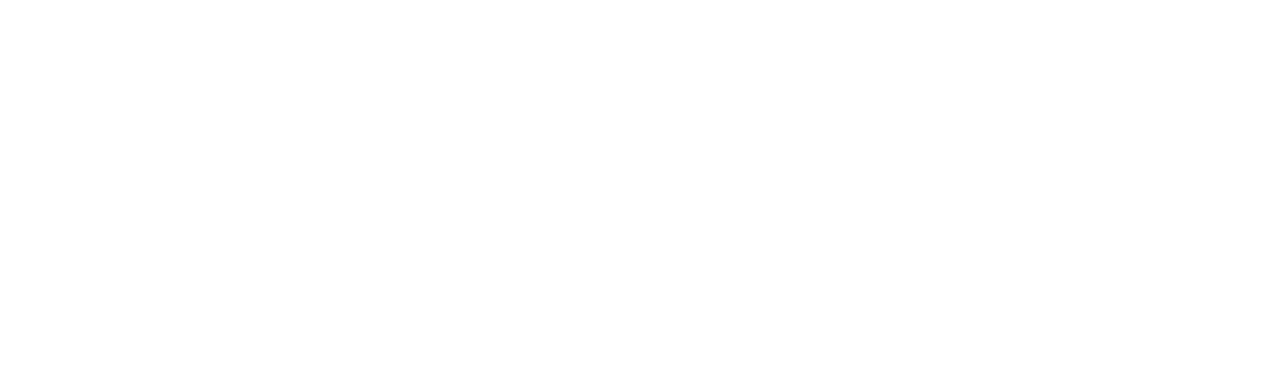
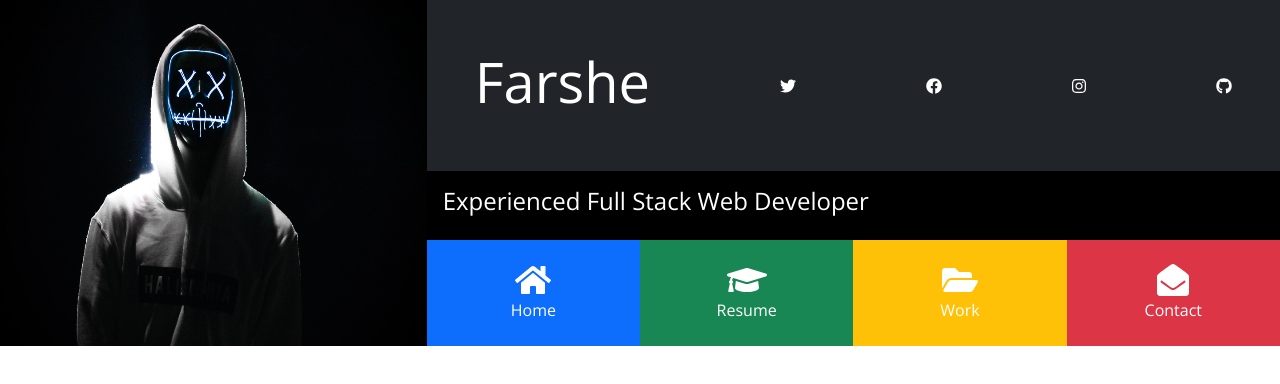
Before and after one commit to Salman-Farshe/MyPortfolio, a website: page index.html in a window 1280 px wide. Drawn offline with nearby package versions, Linux system fonts and the light colour scheme.

Commit message:
adding heading section

```diff
--- a/index.html
+++ b/index.html
@@ -21,6 +21,81 @@
 </head>
 <body>
 
+    <div class="container-fluid">
+        <header class="main-header">
+            <div class="row">
+
+                <!-- image -->
+                <div class="col-lg-4 col-md-6 p-0 m-0">
+                    <img src="./img/admin.jpg" alt="person image" class="img-fluid">
+                </div>
+
+                <!-- info -->
+                <div class="col-lg-8 col-md-6 p-0 m-0">
+                    <div class="d-flex flex-column">
+
+                        <!-- info 1 -->
+                        <div class="info-link p-5 bg-dark text-white">
+                            <div class="d-flex flex-row justify-content-between align-items-center">
+
+                                <h1 class="display-4">Farshe</h1>
+                                <div class="d-none d-md-block">
+                                    <a href="#" class="text-white">
+                                        <i class="fab fa-twitter"></i>
+                                    </a>
+                                </div>
+                                <div class="d-none d-md-block">
+                                    <a href="#" class="text-white">
+                                        <i class="fab fa-facebook"></i>
+                                    </a>
+                                </div>
+                                <div class="d-none d-md-block">
+                                    <a href="#" class="text-white">
+                                        <i class="fab fa-instagram"></i>
+                                    </a>
+                                </div>
+                                <div class="d-none d-md-block">
+                                    <a href="#" class="text-white">
+                                        <i class="fab fa-github"></i>
+                                    </a>
+                                </div>
+                            </div>
+                        </div>
+
+                        <!-- info 2 -->
+                        <div class="info-type p-3 text-white">
+                            <h4>Experienced Full Stack Web Developer</h4>
+                        </div>
+
+                        <!-- info 3 -->
+                        <div class="info-all">
+                            <div class="d-flex flex-row text-white align-items-stretch text-center">
+                                <div class="home bg-primary p-4" data-bs-toggle="collapse" data-bs-target="#home">
+                                    <i class="fas fa-home fa-2x"></i>
+                                    <span class="d-none d-md-block">Home</span>
+                                </div>
+                                <div class="resume bg-success p-4" data-bs-toggle="collapse" data-bs-target="#resume">
+                                    <i class="fas fa-graduation-cap fa-2x"></i>
+                                    <span class="d-none d-md-block">Resume</span>
+                                </div>
+                                <div class="work bg-warning p-4" data-bs-toggle="collapse" data-bs-target="#work">
+                                    <i class="fas fa-folder-open fa-2x"></i>
+                                    <span class="d-none d-md-block">Work</span>
+                                </div>
+                                <div class="contact bg-danger p-4" data-bs-toggle="collapse" data-bs-target="#contact">
+                                    <i class="fas fa-envelope-open fa-2x"></i>
+                                    <span class="d-none d-md-block">Contact</span>
+                                </div>
+                            </div>
+                        </div>
+
+                    </div>
+                </div>
+            </div>
+        </header>
+    </div>
+
+
     <!-- fontawesome webfont -->
     <script src="https://kit.fontawesome.com/70401da5f8.js" crossorigin="anonymous"></script>
     <!-- fontawesome SVG -->
--- a/package.json
+++ b/package.json
@@ -4,7 +4,7 @@
   "description": "A Portfolio based on Bootstrap",
   "main": "index.js",
   "scripts": {
-    "compile:sass": "node-sass sass/style.scss css/style.css"
+    "compile:sass": "node-sass sass/style.scss css/style.css -w"
   },
   "repository": {
     "type": "git",
--- a/sass/base/reset.scss
+++ b/sass/base/reset.scss
@@ -1 +1,9 @@
 @import url('https://fonts.googleapis.com/css2?family=Open+Sans:wght@300;400;700&display=swap');
+
+*,
+*::before,
+*::after{
+    padding: 0;
+    margin: 0;
+    box-sizing: border-box;
+}
--- a/sass/pages/home.scss
+++ b/sass/pages/home.scss
@@ -0,0 +1,25 @@
+.main-header{
+    img{
+        width: 100%;
+        height: 100%;
+    }
+
+    .info-type{
+        background-color: black;
+    }
+
+    .info-all{
+        .home, .resume, .work, .contact{
+            width: 25%;
+
+            &:hover{
+                opacity: 0.8;
+                cursor: pointer;
+            }
+
+            @media only screen and (min-width: 1400px){
+                padding: 5rem !important;
+            }
+        }
+    }
+}
```
Also changed, not shown: css/style.css.
